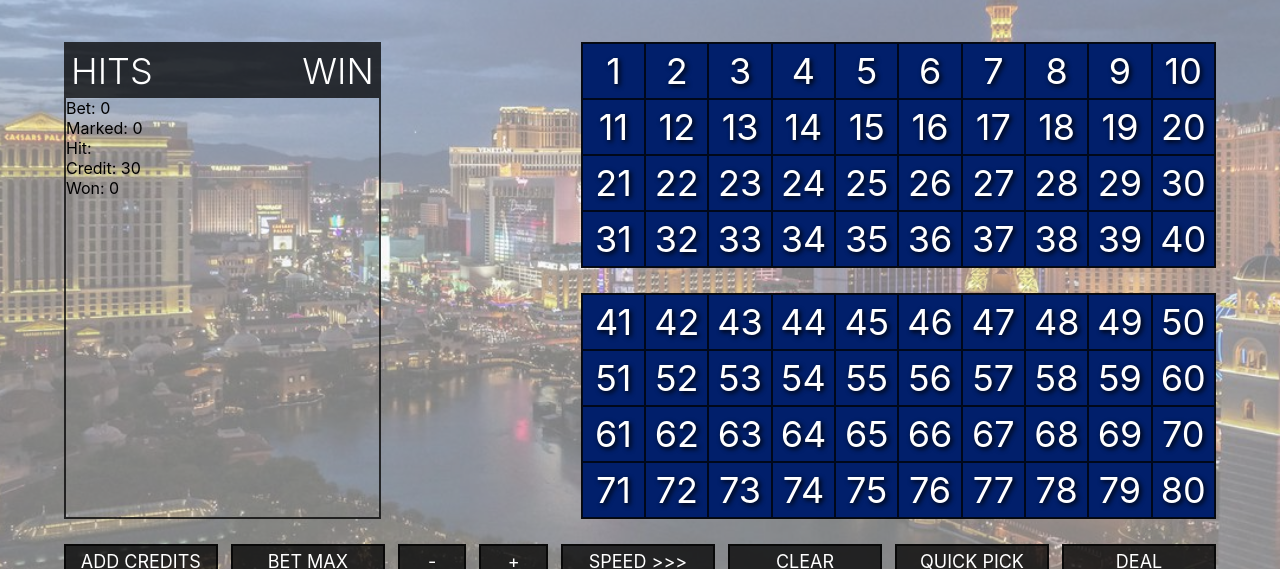
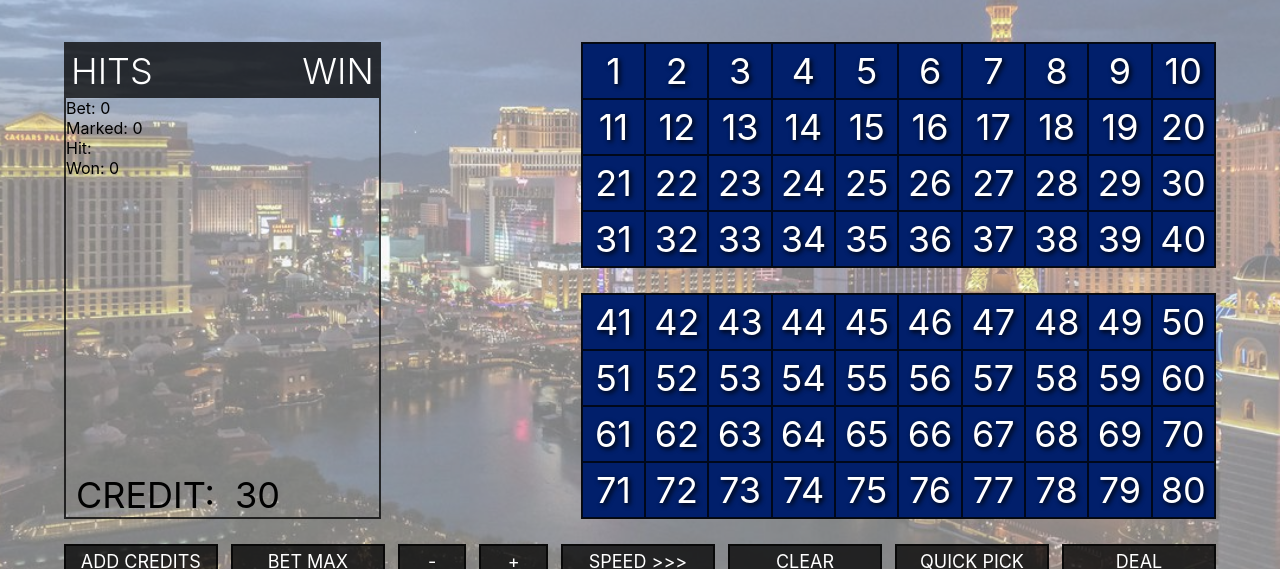
Before and after one commit to AdamMattas/honest_keno, a React (Create React App) app: page / in a window 1280 px wide. Shown: the part 123-692 px from the top of the page. Built offline with nearby package versions, Linux system fonts and the light colour scheme.

Commit message:
working on layout for display component

```diff
--- a/src/App.scss
+++ b/src/App.scss
@@ -145,6 +145,11 @@ td {
 .display-row-top {
   color: $white;
   background-color: $black-75;
+}
+
+.display-bottom-wrap {
+  position: absolute;
+  bottom: 0px;
 }
 
 th {
--- a/src/components/display.jsx
+++ b/src/components/display.jsx
@@ -36,11 +36,18 @@ const Display = props => {
           </React.Fragment>
         </tbody>
       </table>
-      <div>Bet: {props.bet}</div>
-      <div>Marked: {props.marked}</div>
-      <div>Hit: {props.hits}</div>
-      <div>Credit: {props.credit}</div>
-      <div>Won: {props.winnings}</div>
+      <table>
+        <tbody>
+          <tr className="display-bottom-wrap">
+            <td className="text-left">CREDIT:</td>
+            <td className="text-right">{props.credit}</td>
+          </tr>
+          <div>Bet: {props.bet}</div>
+          <div>Marked: {props.marked}</div>
+          <div>Hit: {props.hits}</div>
+          <div>Won: {props.winnings}</div>
+        </tbody>
+      </table>
     </div>
   );
 };
```
